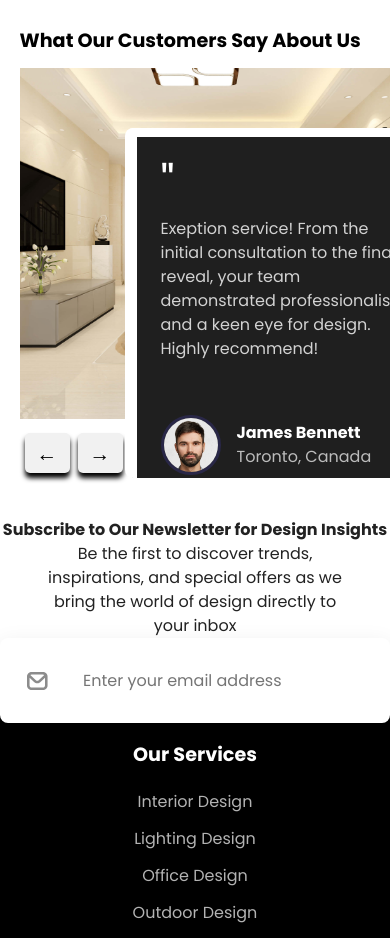
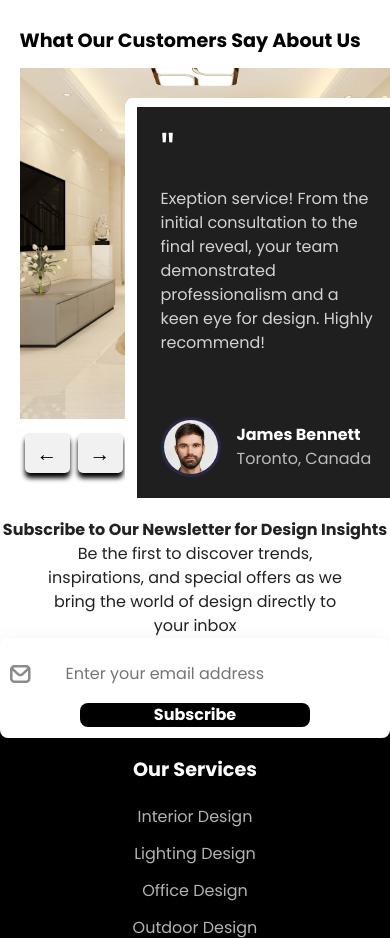
Before and after one commit to abdullah77almatari-ops/LineaLuxe, a website built with Vite: page index.html in a window 390 px wide. Shown: the part 2704-3642 px from the top of the page. Built offline with nearby package versions, Linux system fonts and the light colour scheme; some packages are replaced by stand-ins of ours; no server answers.

Commit message:
fix: update newsletter form layout and add responsive styles for testimonials card

```diff
--- a/public/css/components/newsletter.css
+++ b/public/css/components/newsletter.css
@@ -80,10 +80,23 @@
   .newsletter-container {
     width: min(100%, 780px);
   }
-  .newsletter-form button {
+  .newsletter-form {
+    height: 100px;
+
+    /* display: flex; */
+    /* align-items: center; */
+    gap: 5px;
+    flex-direction: column;
+    padding: 12px;
+
+    border-radius: 8px;
+
+    box-shadow: var(--shadow-md);
+  }
+  /* .newsletter-form button {
     width: 200px;
     height: 50px;
-  }
+  } */
   /* .newsletter-form input {
     width: 100%;
   } */
--- a/public/css/sections/testimonials.css
+++ b/public/css/sections/testimonials.css
@@ -203,3 +203,10 @@
     text-align: center;
   }
 }
+@media (max-width: 490px) {
+  .test-card {
+    width: 280px;
+    height: 400px;
+    top: 30px;
+  }
+}
```
